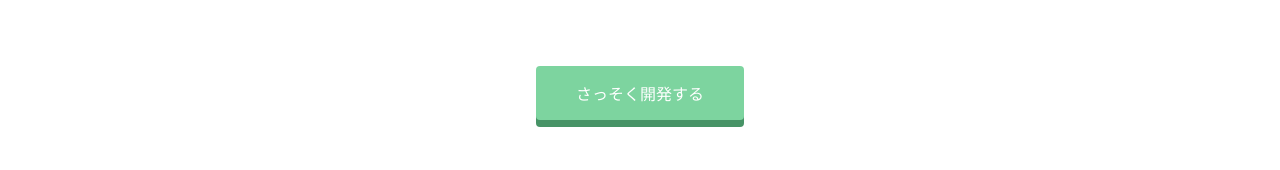
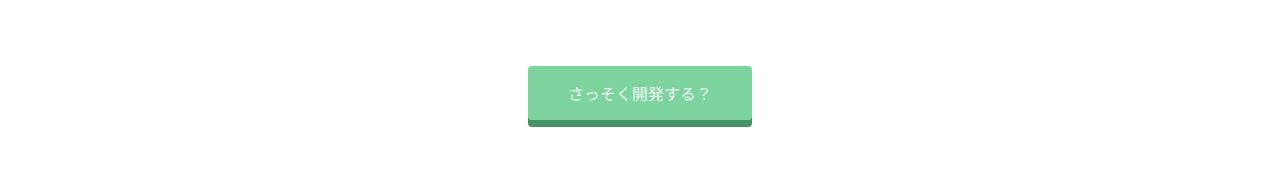
Before and after one commit to karo-ml/dental, a plain HTML site: page index.html in a window 1280 px wide. Shown: the part 1426-1596 px from the top of the page. Drawn offline with Linux system fonts and the light colour scheme.

Commit message:
Update index.html

```diff
--- a/index.html
+++ b/index.html
@@ -77,7 +77,7 @@
         <h2>さぁ、あなたもProgateでプログラミングを学んでみませんか?</h2>
         <h3>Let's learn to code, learn to be creative!</h3>
       </div>
-      <span class="btn message">さっそく開発する</span>
+      <span class="btn message">さっそく開発する？</span>
     </div>
   </div>
   <footer>
```
